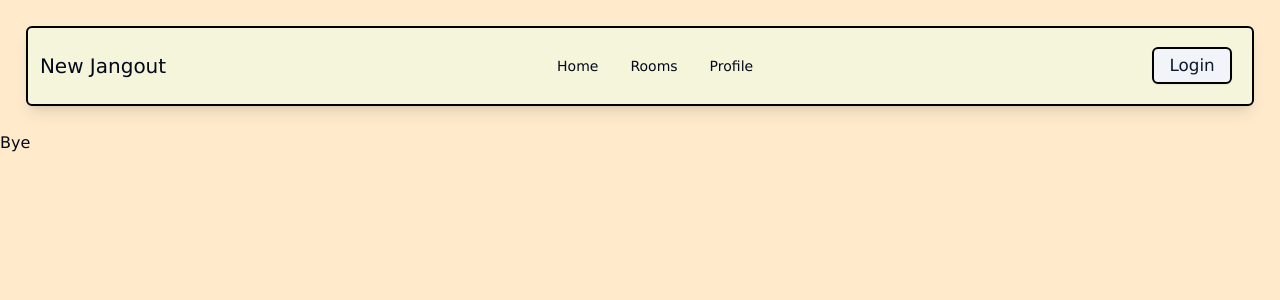
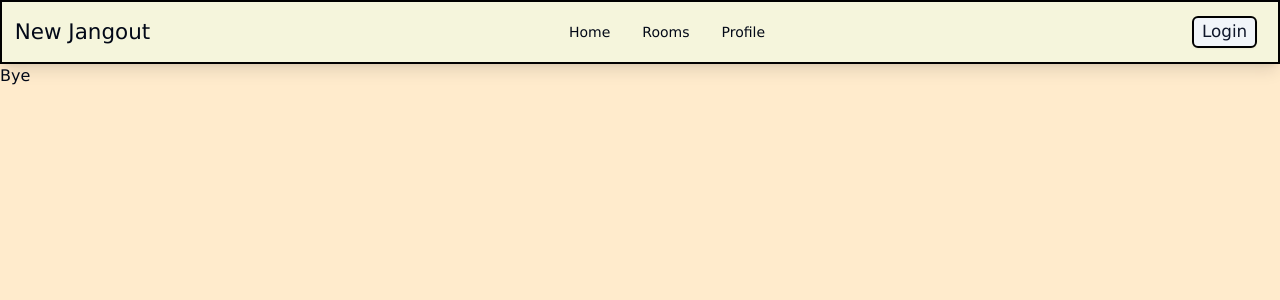
Before and after one commit to Yatchet-Jaky/collabApp, a React (Vite) app: page /testing in a window 1280 px wide. Shown: the top 300 px of the page. Built offline with nearby package versions, Linux system fonts and the light colour scheme.

Commit message:
Added comments and updated UI of the headbar and the login popup

```diff
--- a/src/components/Headbar.tsx
+++ b/src/components/Headbar.tsx
@@ -22,9 +22,11 @@ import {
 
 export default function Headbar() {
     return (
-        <div className="flex justify-center m-[2%] h-[10vh]">
-            <div style={{ backgroundColor: 'beige' }} className="flex justify-between border-solid border-2 border-black w-full h-full p-[1%] rounded-md shadow-lg items-center">
-                <h1 className="flex text-center float-left text-[calc(1.25vw+0.5vh)]">New Jangout</h1>
+        /*The logo and Name of the App*/
+        <div className="flex justify-center h-[8vh] w-full">
+            <div style={{ backgroundColor: 'beige' }} className="flex justify-between border-solid border-2 border-black w-full h-full p-[1%] shadow-lg items-center">
+                <h1 className="flex text-center float-left text-[calc(1.05vw+1vh)]">New Jangout</h1>
+        {/* The Navigation bar of the header*/}
                 <NavigationMenu>
                     <NavigationMenuList>
                         <NavigationMenuItem>
@@ -40,20 +42,21 @@ export default function Headbar() {
                         </NavigationMenuItem>
                     </NavigationMenuList>
                 </NavigationMenu>
+                {/* The Login button of the header*/}
                 <Dialog>
-                    <DialogTrigger className='m-[0.5%] float-right w-[7%] h-[75%] items-center'>
+                    <DialogTrigger className='m-[0.5%] float-right w-[5.5%] h-[100%] items-center'>
                         <Button variant='secondary' className="w-[95%] h-[95%] text-[calc(1vw+0.5vh)] border-black border-2">Login</Button>
                     </DialogTrigger>
-                    <DialogContent>
+                    <DialogContent className='bg-white pb-[1%] w-[30%]'>
                         <DialogHeader>
                             <DialogTitle>Login</DialogTitle>
                             <DialogDescription>
-                                <Input className='mt-[2%] mb-[3%] border-blackx' />
-                                <Input />
+                                <Input className='mt-[3%] mb-[4%] border-black w-[100%]' placeholder='Username' />
+                                <Input className='border-black w-[100%] mt-[2%]' placeholder='Password' />
                             </DialogDescription>
                         </DialogHeader>
                         <DialogFooter>
-                            <Button type='submit' className="w-[15%] h-[70%] text-[calc(1vw+0.5vh)] border-black border-2">Log in</Button>
+                            <Button type='submit' className="float-right w-[15%] h-[70%] text-[calc(0.5vw+0.75vh)]">Log in</Button>
                         </DialogFooter>
                     </DialogContent>
                 </Dialog>
```
